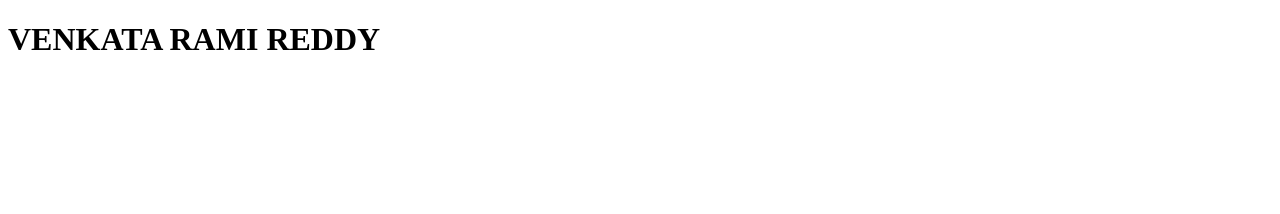
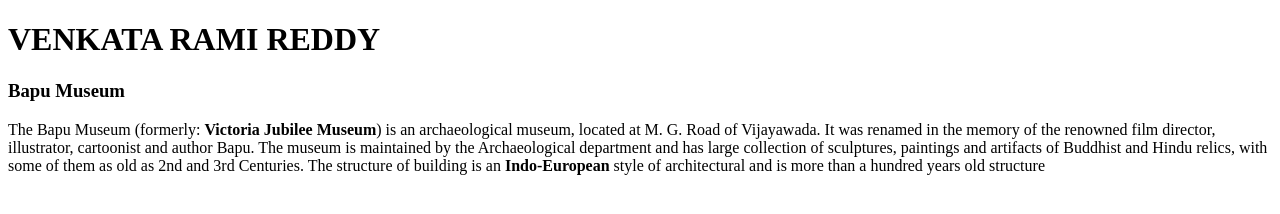
Before and after one commit to 44-563-Web-Apps-F22/44563-webapps-assignment-3-venkataramireddyyarram, a plain HTML site: page index.html in a window 1280 px wide. Drawn offline with Linux system fonts and the light colour scheme.

Commit message:
updated some content about the Musuem

```diff
--- a/index.html
+++ b/index.html
@@ -10,4 +10,10 @@
 
     <h1>VENKATA RAMI REDDY</h1>
 
+    <h3>Bapu Museum</h3>
+    <p>The Bapu Museum (formerly: <b>Victoria Jubilee Museum</b>) is an archaeological museum, located at M. G. Road of Vijayawada.
+        It was renamed in the memory of the renowned film director, illustrator, cartoonist and author Bapu.
+        The museum is maintained by the Archaeological department and has large collection of sculptures, paintings and artifacts of Buddhist and Hindu relics, with some of them as old as 2nd and 3rd Centuries.
+        The structure of building is an <b>Indo-European</b> style of architectural and is more than a hundred years old structure</p>
+
 </body>
```
